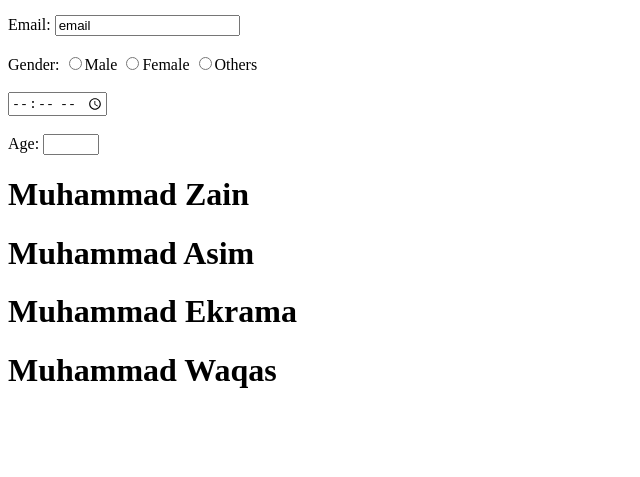
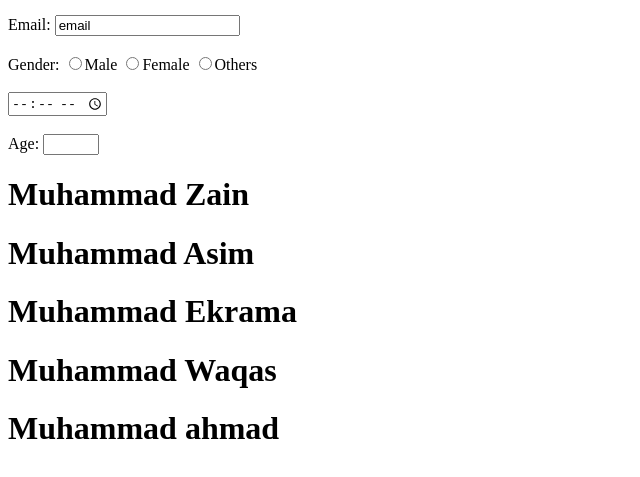
Before and after one commit to zain5641/YTRC, a plain HTML site: page index.html in a window 1280 px wide. Shown: the part 71-548 px from the top of the page, without its empty margins (0-640 px from the left). Drawn offline with Linux system fonts and the light colour scheme.

Commit message:
Modification in index file

```diff
--- a/index.html
+++ b/index.html
@@ -3,7 +3,7 @@
 <head>
     <meta charset="UTF-8">
     <meta name="viewport" content="width=<>, initial-scale=1.0">
-    <title>Predawn Solutions</title>
+    <title>HR Predawn Solutions</title>
 </head>
 <body>
     <img src="C:\Users\ZAIN\Desktop\HTML\PredawnSolutions.jpg" title="Predawn Sulotions" alt="This image is missing">
@@ -35,6 +35,7 @@
             <h1>Muhammad Asim</h1>
             <h1>Muhammad Ekrama</h1>
             <h1>Muhammad Waqas</h1>
+            <h1> Muhammad ahmad</h1>
         </div>
     </div>
 </body>
```
